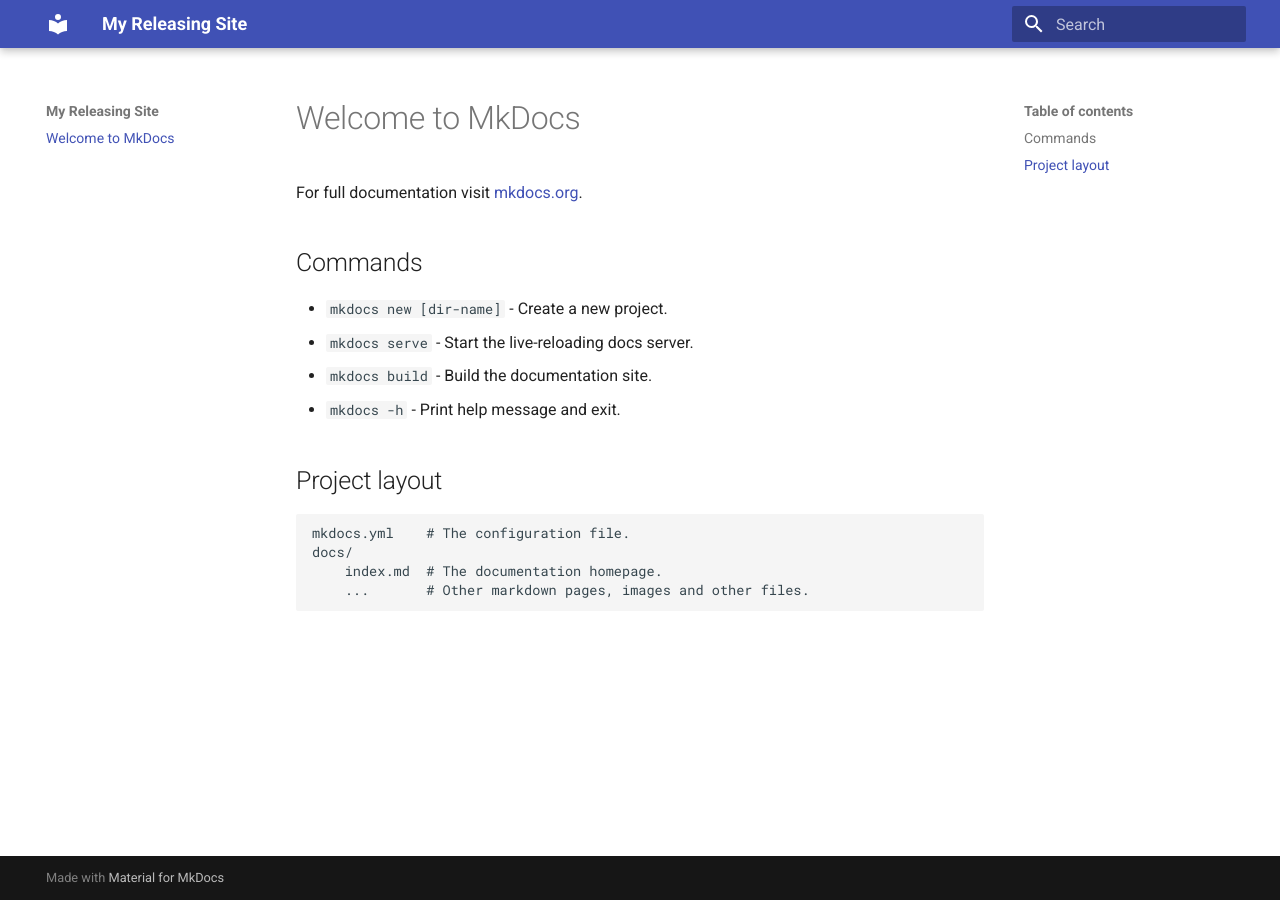
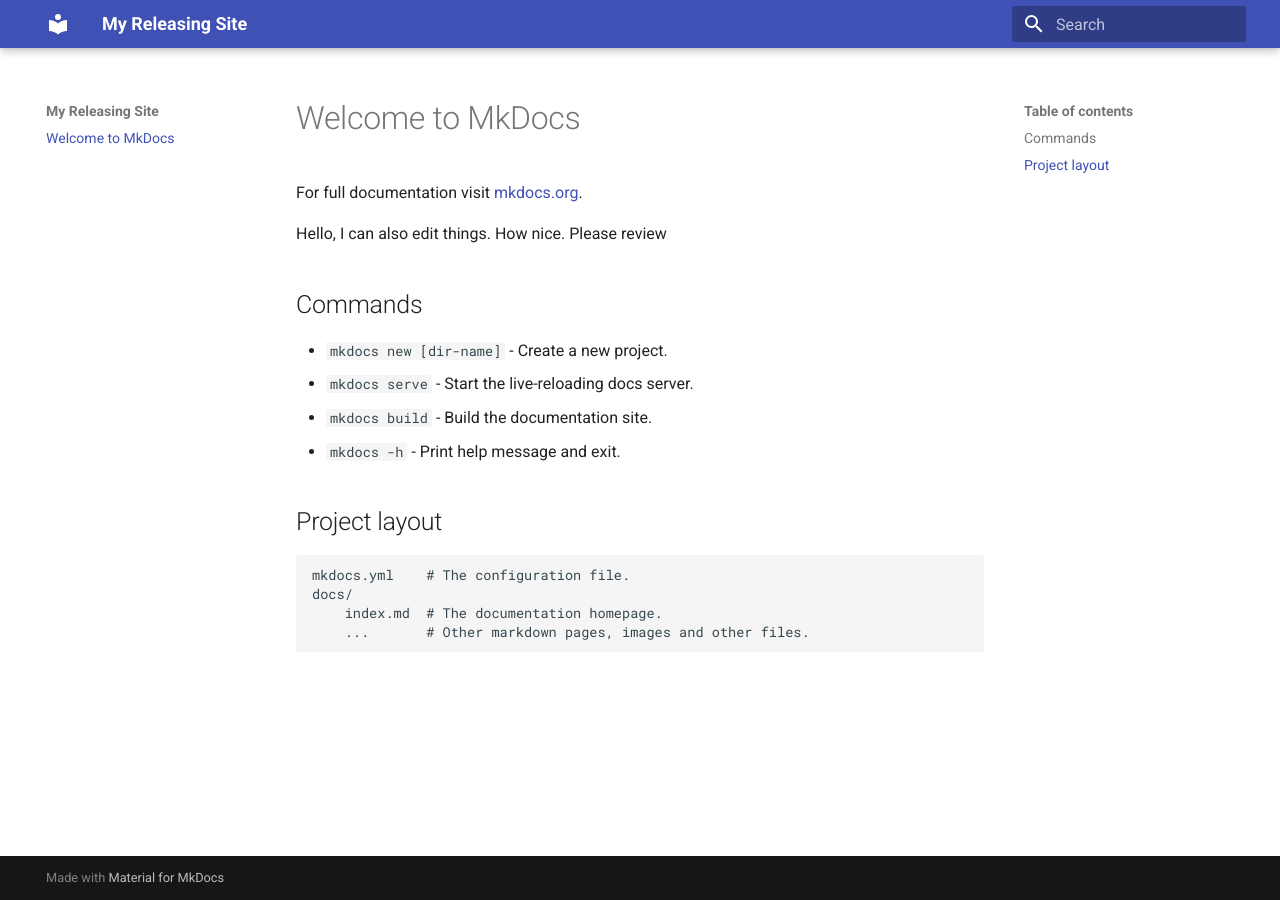
Before and after one commit to surchs/release_me, an MkDocs documentation site: the page built from docs/index.md, in a window 1280 px wide. Built offline with MkDocs 1.6.1 and Material for MkDocs 9.7.7, drawn with Linux system fonts in a browser that asks for light colours.

Commit message:
A change

```diff
--- a/docs/index.md
+++ b/docs/index.md
@@ -1,6 +1,9 @@
 # Welcome to MkDocs
 
 For full documentation visit [mkdocs.org](https://www.mkdocs.org).
+
+Hello, I can also edit things.
+How nice. Please review
 
 ## Commands
 
```
